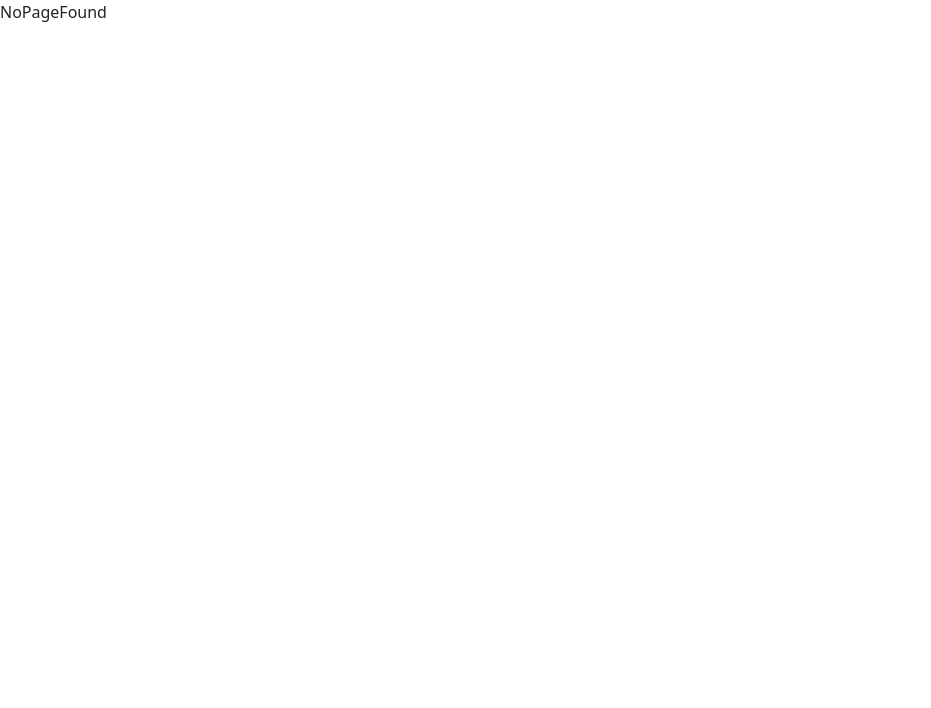
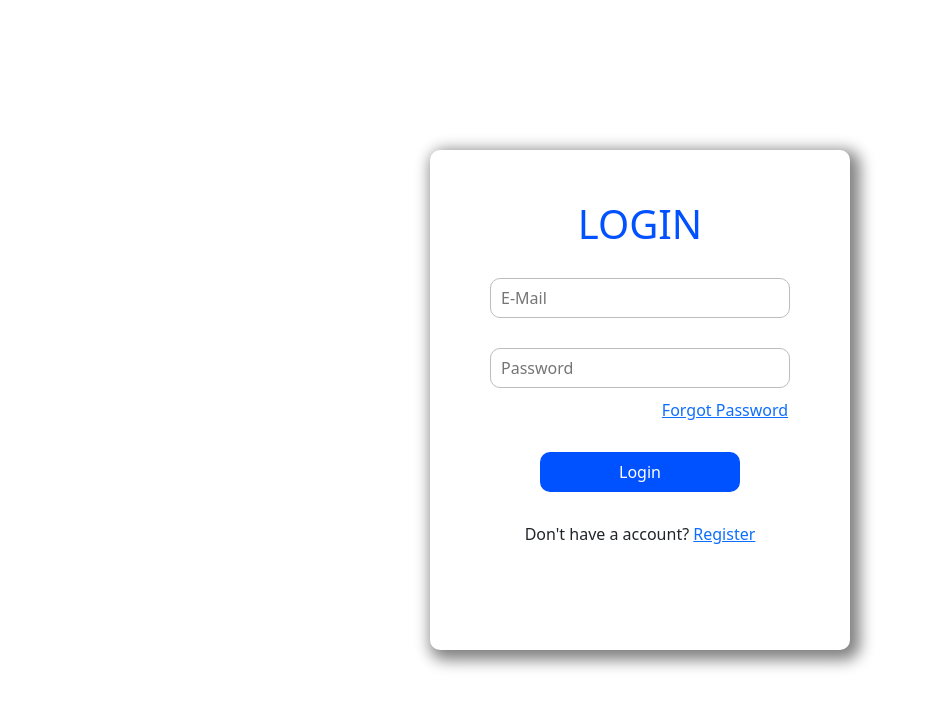
Before and after one commit to AskinasNatemin/KHFrontend, a React (Create React App) app: page /studentlogin in a window 1280 px wide. Shown: the top 708 px of the page, without its empty margins (0-931 px from the left). Built offline with nearby package versions, Linux system fonts and the light colour scheme.

Commit message:
new files added

```diff
--- a/src/App.js
+++ b/src/App.js
@@ -1,8 +1,9 @@
 import { BrowserRouter, Routes, Route } from "react-router-dom";
 import "bootstrap/dist/css/bootstrap.min.css";
 import "bootstrap/dist/js/bootstrap.bundle.min.js";
-import NoPageFound from "./Components/NoPageFound";
-import Navbar from "./Components/Navbar";
+import NoPageFound from "./components/NoPageFound";
+import Navbar from "./components/Navbar";
+import StudentLogin from "./components/Student/StudentLogin";
 
 function App() {
   return (
@@ -11,6 +12,7 @@ function App() {
         <Routes>
           <Route path='*' element={<NoPageFound/>}/>
           <Route path="/" element={<Navbar/>}/>
+          <Route path="studentlogin" element={<StudentLogin/>}/>
         </Routes>
       </BrowserRouter>
     </div>
--- a/src/Components/Student/StudentLogin.jsx
+++ b/src/Components/Student/StudentLogin.jsx
@@ -1,9 +1,32 @@
-import React from 'react'
+import React from "react";
+import "../../Styles/StudentLogin.css";
 
-const StudentLogin = () => {
+function StudentLogin() {
   return (
-    <div>StudentLogin</div>
-  )
+    <div className="student-login">
+    <div className="student-frame">
+      <form action="">
+        <h1>LOGIN</h1>
+        <div className="student-box">
+          <input type="text"  placeholder="E-Mail" />
+        </div>
+        <div className="student-box">
+          <input type="password" placeholder="Password" />
+        </div>
+        <div className="student-forgot">
+          <a href="">Forgot Password</a>
+        </div>
+        <div className="student-but">
+          <button type="submit">Login</button>
+        </div>
+        <div className="student-reg">
+          <p>
+            Don't have a account? <a href="">Register</a>
+          </p>
+        </div>
+      </form>
+    </div>
+    </div>
+  );
 }
-
-export default StudentLogin
+export default StudentLogin;
--- /dev/null
+++ b/src/Styles/StudentLogin.css
@@ -0,0 +1,74 @@
+*{
+  margin: 0;
+  padding: 0;
+}
+
+.student-login{
+  display: flex;
+  justify-content: center;
+  align-items: center;
+  min-height: 100vh;
+  background-color: white;
+}
+
+.student-frame{
+  height: 500px;
+  width: 420px;
+  text-align: center;
+ box-shadow: 5px 5px 15px 5px gray;
+ border-radius: 10px;
+}
+
+.student-frame h1{
+ margin-top: 50px;
+ /* font-weight: 300; */
+ color:  rgb(0, 81, 255);
+}
+
+.student-box{
+  margin-top: 30px;
+}
+
+.student-box input{
+  height: 40px;
+  width: 300px;
+  /* border-color: rgb(138,138,138); */
+  border :0.5px solid rgb(191, 187, 187);
+  outline: none;
+  border-radius: 10px;
+  padding-left: 10px;
+}
+
+.student-box input:focus{
+ box-shadow: 1px 1px 10px 1px rgb(192,190,190);
+}
+
+.student-forgot{
+  margin-top: 10px;
+  margin-left: 170px;
+}
+
+.student-forgot a{
+  font-weight: 400;
+}
+
+.student-but{
+  margin-top: 30px;
+}
+
+.student-but button{
+  width: 200px;
+  height: 40px;
+  border-radius: 10px;
+  color: white;
+  border: none;
+  background-color: rgb(0, 81, 255);
+}
+
+.student-reg{
+  margin-top: 30px;
+}
+
+.student-reg p{
+  font-weight: 500;
+}
```
Also changed, not shown: src/Assests/book.jpg (added), src/Assests/book1.png (added), src/Styles/Student.css (deleted).
